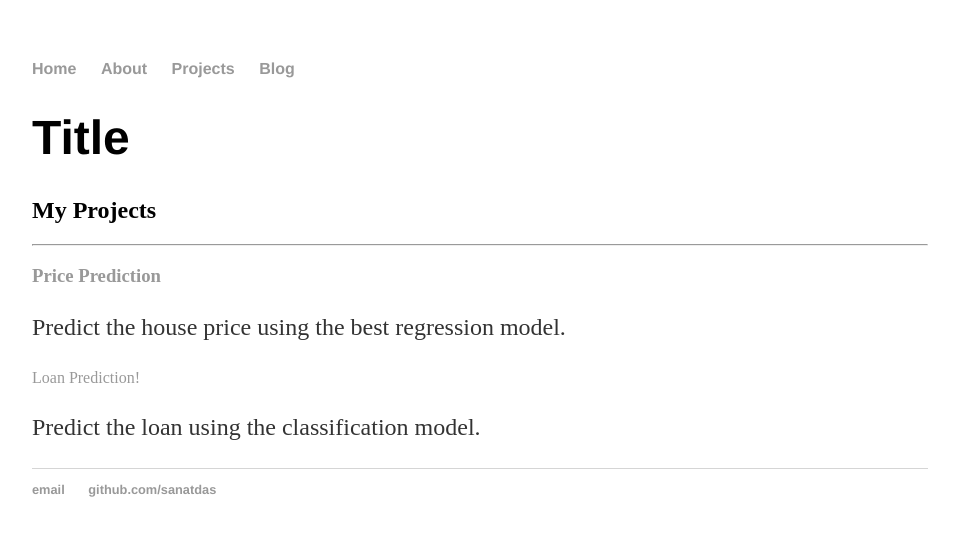
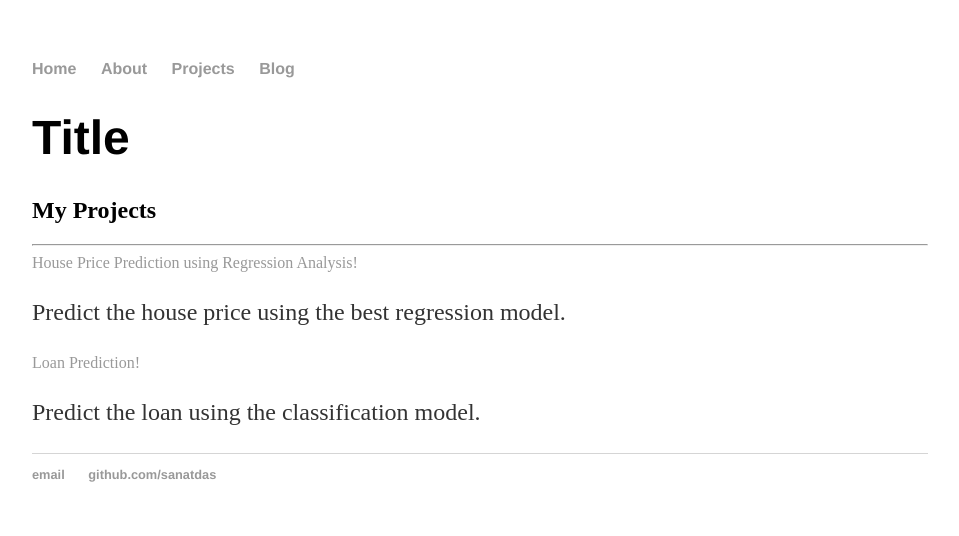
Before and after one commit to sanatdas/sanatdas1.github.io, a Jekyll site: the page built from projects/index.html, in a window 1280 px wide. Shown: the top 536 px of the page, without its empty margins (160-1119 px from the left). Built offline with Jekyll 4.4.1, drawn with Linux system fonts in a browser that asks for light colours; Markdown is read by kramdown in place of the engine named in the settings.

Commit message:
Update index.html

```diff
--- a/projects/index.html
+++ b/projects/index.html
@@ -12,7 +12,11 @@ title: Title
 		<div class="row">
 			<div class="col-lg-3 col-md-6 text-center">
 			<div class="service-box">
-				<h3><a href="https://github.com/sanatdas/House-Price-Prediction"> Price Prediction</a></h3>
+				 <a href="https://github.com/sanatdas/House-Price-Prediction">
+                                <div class="project-name">
+                                    House Price Prediction using Regression Analysis!
+                                </div>
+				  </a>
 				</div>
                         <p>  Predict the house price using the best regression model. </p>
                 </div>
```
